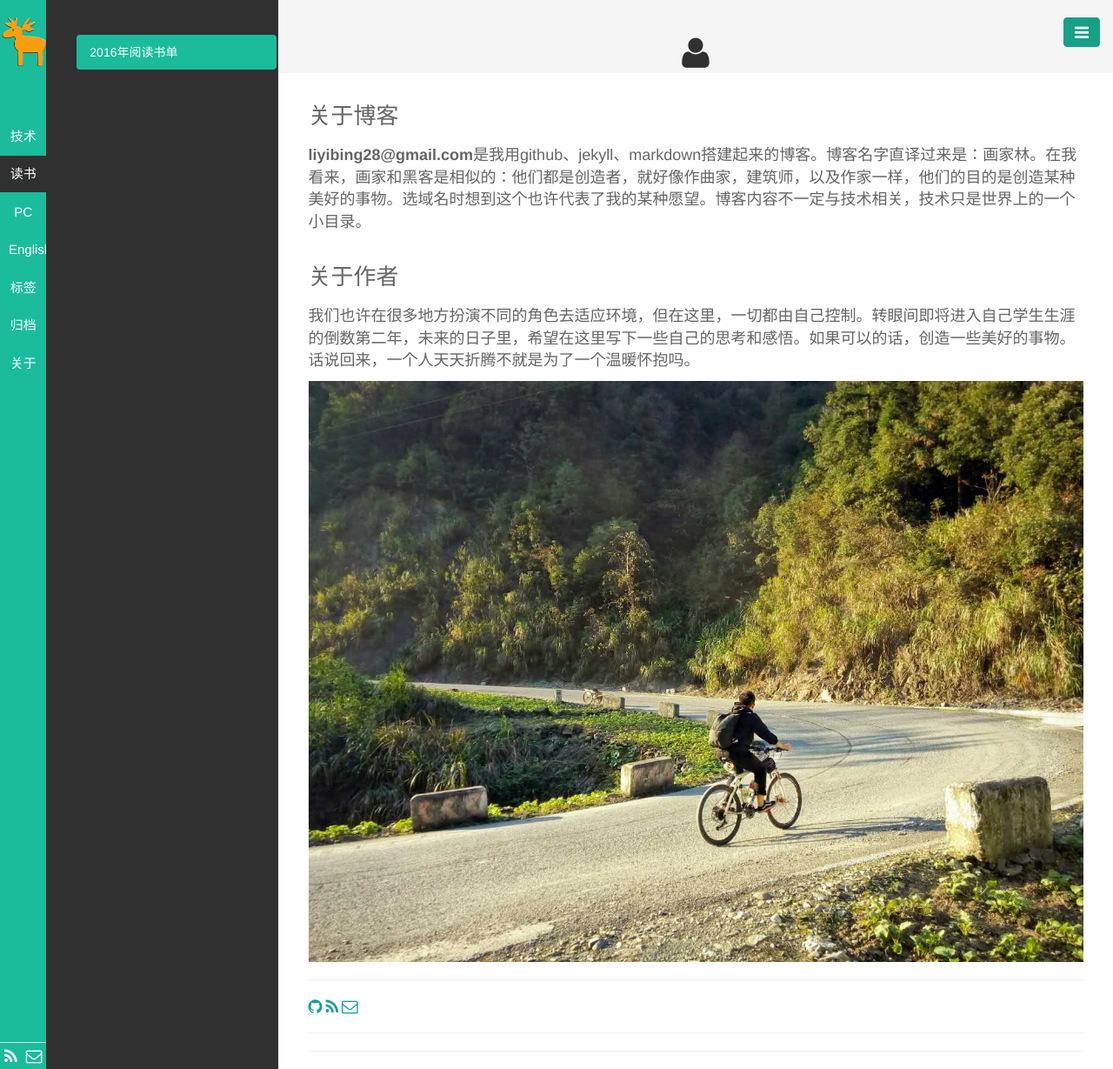
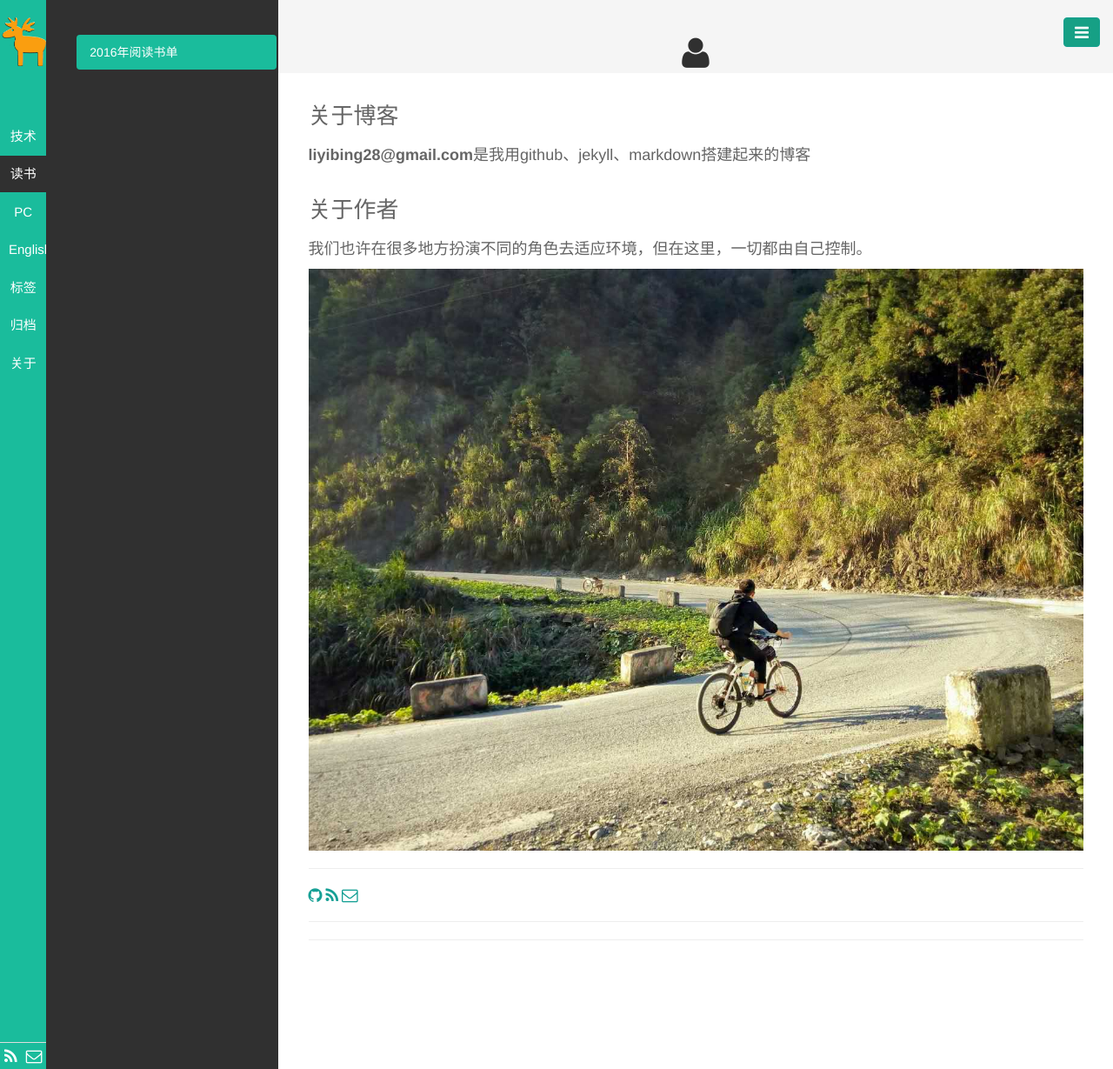
Before and after one commit to liyibing28/liyibing28.github.io, a Jekyll site: the page built from pages/about.html, in a window 1280 px wide. Shown: the whole page at 87% size. Built offline with Jekyll 4.4.1, drawn with Linux system fonts in a browser that asks for light colours.

Commit message:
修改about

```diff
--- a/pages/about.html
+++ b/pages/about.html
@@ -4,10 +4,10 @@ title: <i class="fa fa-user fa-lg"></i>
 titlename: 关于
 ---
 <h3>关于博客</h3>
-<p style=font-size:18px><B>liyibing28@gmail.com</B>是我用github、jekyll、markdown搭建起来的博客。博客名字直译过来是：画家林。在我看来，画家和黑客是相似的：他们都是创造者，就好像作曲家，建筑师，以及作家一样，他们的目的是创造某种美好的事物。选域名时想到这个也许代表了我的某种愿望。博客内容不一定与技术相关，技术只是世界上的一个小目录。</p>
+<p style=font-size:18px><B>liyibing28@gmail.com</B>是我用github、jekyll、markdown搭建起来的博客</p>
 
 <h3>关于作者</h3>
-<p style=font-size:18px>我们也许在很多地方扮演不同的角色去适应环境，但在这里，一切都由自己控制。转眼间即将进入自己学生生涯的倒数第二年，未来的日子里，希望在这里写下一些自己的思考和感悟。如果可以的话，创造一些美好的事物。话说回来，一个人天天折腾不就是为了一个温暖怀抱吗。</p>
+<p style=font-size:18px>我们也许在很多地方扮演不同的角色去适应环境，但在这里，一切都由自己控制。</p>
 
 <center><img src="/public/img/about.jpg" style="width:100%"></center>
 
```
Also changed, not shown: pcs.jpg (deleted), public/img/liyibing.JPG (deleted).
